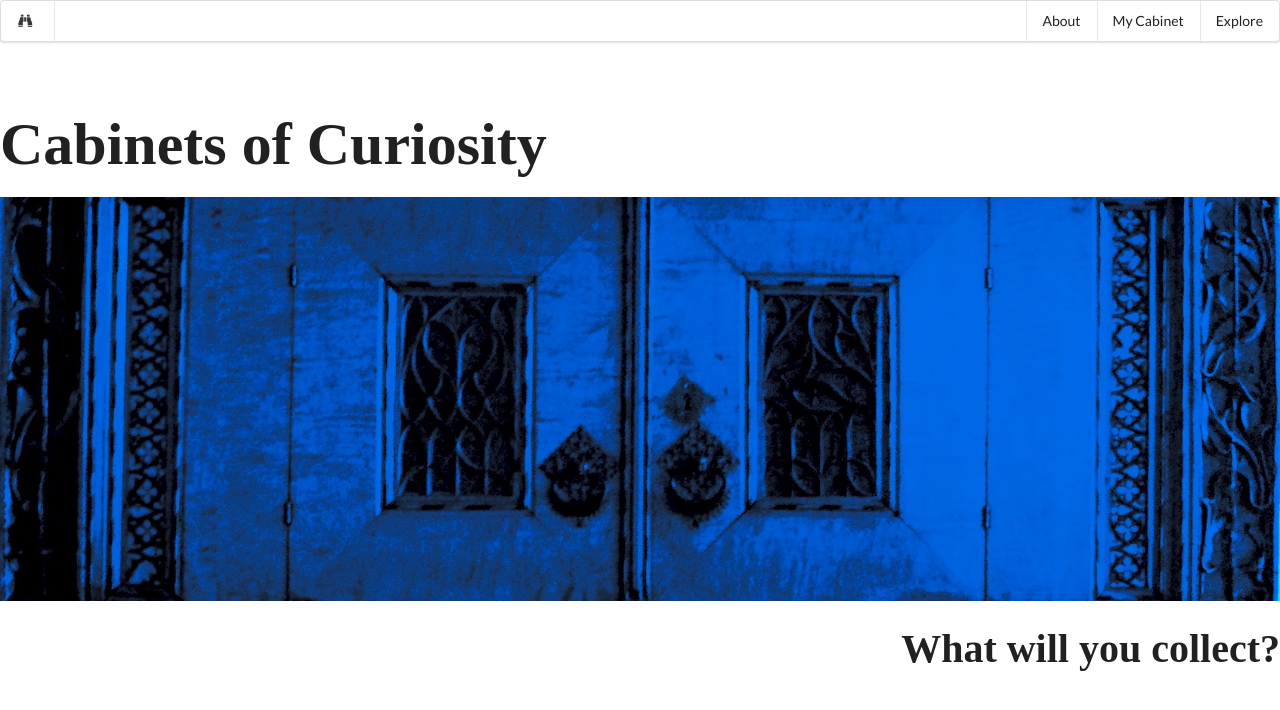
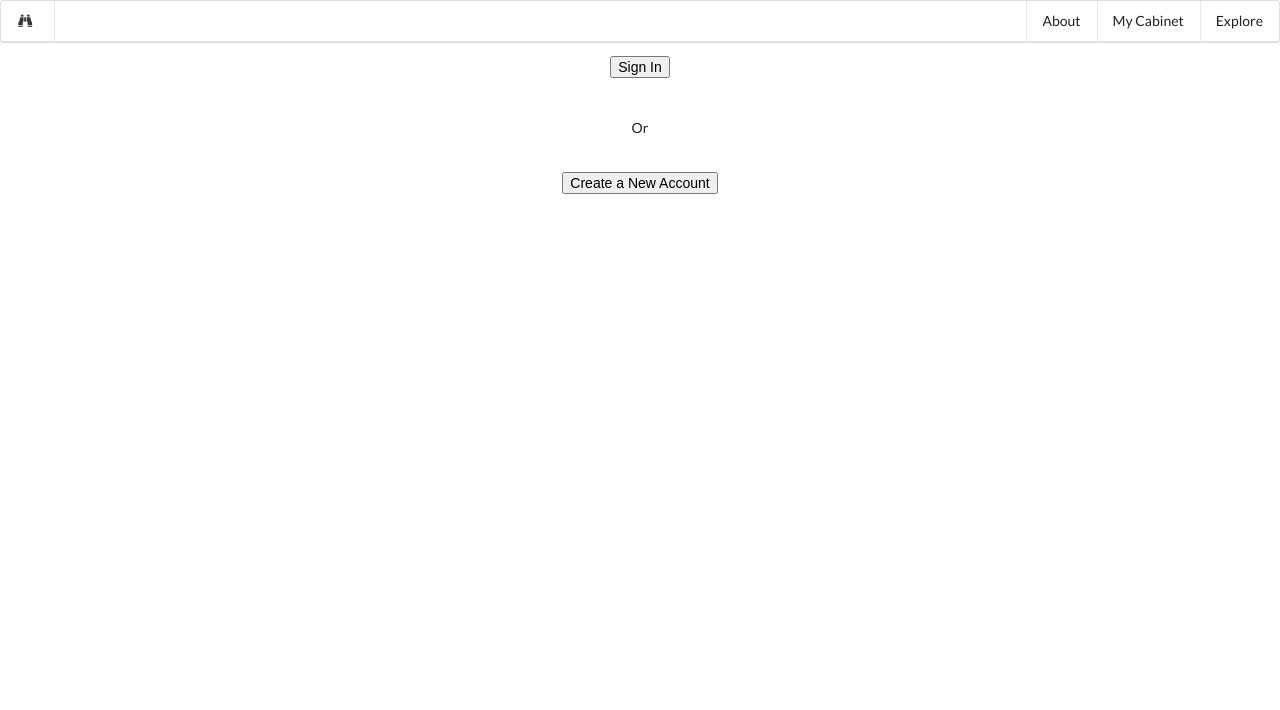
Before and after one commit to jennyjean8675309/curiosity_cabinet_frontend, a React (Create React App) app: page /my_cabinet in a window 1280 px wide. Shown: the top 710 px of the page. Built offline with nearby package versions, Linux system fonts and the light colour scheme; no server answers.

Commit message:
Added routes for sign in/create new account page and create new account form

```diff
--- /dev/null
+++ b/src/AccountButtons.js
@@ -0,0 +1,18 @@
+import React, { Component } from 'react'
+import { Link } from 'react-router-dom'
+
+class AccountButtons extends Component {
+  render(){
+    return <div>
+      <button>Sign In</button>
+      <br></br>
+      <br></br>
+      <br></br>
+      <p>Or</p>
+      <br></br>
+      <Link to="/new_account"><button>Create a New Account</button></Link>
+    </div>
+  }
+}
+
+export default AccountButtons
--- a/src/App.js
+++ b/src/App.js
@@ -7,6 +7,8 @@ import NavBar from './NavBar'
 import 'semantic-ui-css/semantic.min.css'
 import Item from './Item'
 import Home from './Home'
+import AccountButtons from './AccountButtons'
+import NewAccountForm from './NewAccountForm'
 
 class App extends Component {
   constructor(){
@@ -39,6 +41,10 @@ class App extends Component {
     })
   }
 
+  createAccount = () => {
+    console.log('creating a new account...')
+  }
+
 // <Item item={this.state.selectedCabinet.items.find((i) => i.item_id === Number(props.match.params.item_id))} />
 
   render() {
@@ -58,6 +64,10 @@ class App extends Component {
             }}
             />
 
+          <Route path="/new_account" render={() => <NewAccountForm />}/>
+
+          <Route path="/my_cabinet" render={() => <AccountButtons createAccount={this.createAccount}/>}/>
+
           <Route path="/cabinets" render={() => <CabinetsContainer allCabinets={this.state.allCabinets}
           selectCabinet={this.setSelectedCabinet} /> }/>
 
--- a/src/NavBar.js
+++ b/src/NavBar.js
@@ -6,7 +6,7 @@ const NavBar = () =>
     <a className="item"><i className="binoculars icon"></i></a>
     <div className="right menu">
       <a className="item">About</a>
-      <a className="item">My Cabinet</a>
+      <Link to="/my_cabinet" className="item">My Cabinet</Link>
       <Link to="cabinets" className="item">Explore</Link>
     </div>
   </div>
--- /dev/null
+++ b/src/NewAccountForm.js
@@ -0,0 +1,9 @@
+import React, { Component } from 'react'
+
+class NewAccountForm extends Component {
+  render(){
+    return <div>This is where my form to create a new account will go.</div>
+  }
+}
+
+export default NewAccountForm
```
